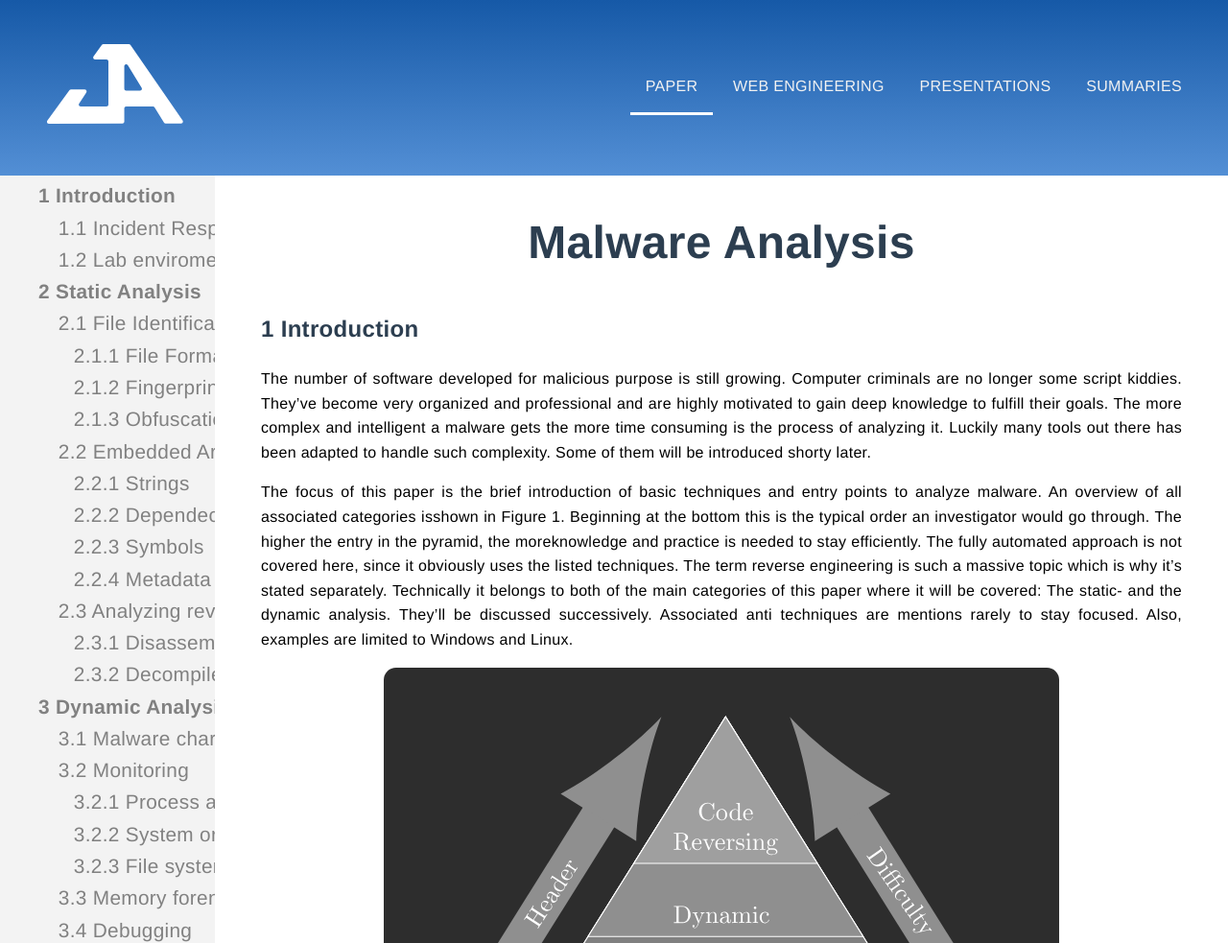
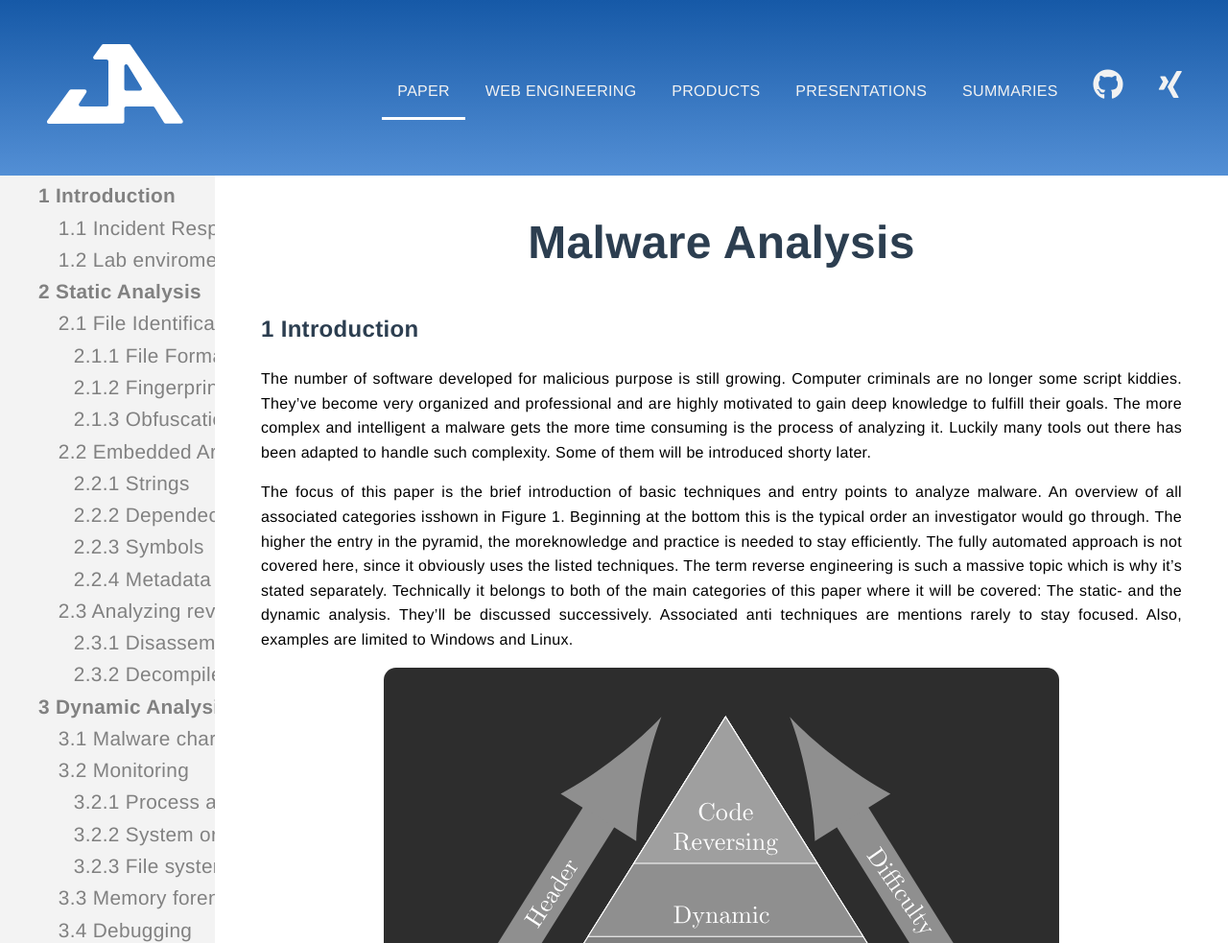
Before and after one commit to jaads/Homepage-III, a plain HTML site: page Paper/Malware-Analysis/malware-analysis.html in a window 1280 px wide. Shown: the whole page at 96% size. Drawn offline with Linux system fonts and the light colour scheme.

Commit message:
consitent header

```diff
--- a/Paper/Malware-Analysis/malware-analysis.html
+++ b/Paper/Malware-Analysis/malware-analysis.html
@@ -14,19 +14,22 @@
     <link rel="stylesheet" type="text/css" href="/sidenav.css">
     <link rel="stylesheet" type="text/css" href="../paper.css">
     <link rel="stylesheet" type="text/css" href="//fonts.googleapis.com/css?family=Tenor+Sans"/>
+    <link rel="stylesheet" href="/vendor/fontawesome-free-5.13.1-web/css/all.min.css">
 </head>
 
 <body>
-
     <header class="headerbg">
         <div class="topnav" id="myTopnav">
             <a href="/index.html">
                 <img src="/Logo/path4569.svg"></a>
             <div class="topnav-right">
-            <a href="/Paper/Paper.html" class="activenavitem">paper</a>
+                <a class="activenavitem" href="/Paper/Paper.html">paper</a>
                 <a href="/Web-Engineering/WE.html">web engineering</a>
+                <a href="/Products/products.html">products</a>
                 <a href="/Presentations/presentation.html">Presentations</a>
                 <a href="/Summaries/summaries.html">summaries</a>
+                <a href="https://github.com/jaads" target="_blank"><i class="fab fa-github fa-2x"></i></a>
+                <a href="https://www.xing.com/profile/Jan_Arends2" target="_blank"><i class="fab fa-xing fa-2x"></i></a>
                 <a class="topnav-burger" onclick="openMobileTopNav()">&#9776;</a>
             </div>
         </div>
```
Also changed, not shown: Paper/Bachelorthesis/Efai-in-Thunderbird.html (+5 -2 lines), Paper/IPs/ipv4ipv6.html (+5 -2 lines). Lines whose indentation alone changed are shown as unchanged.
